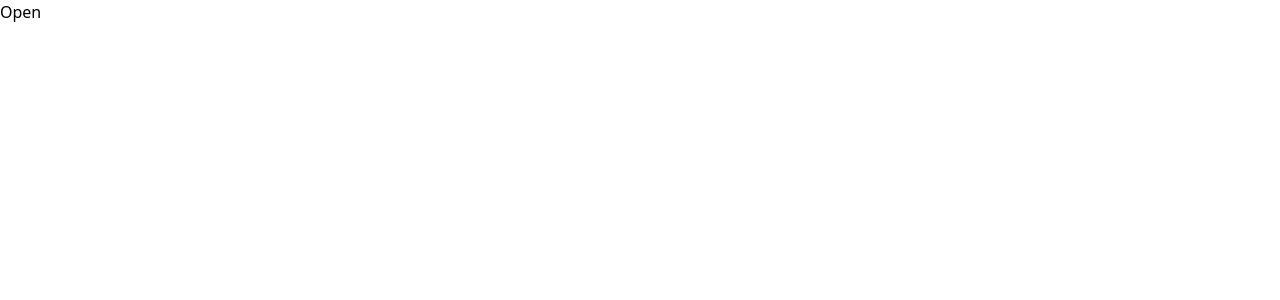
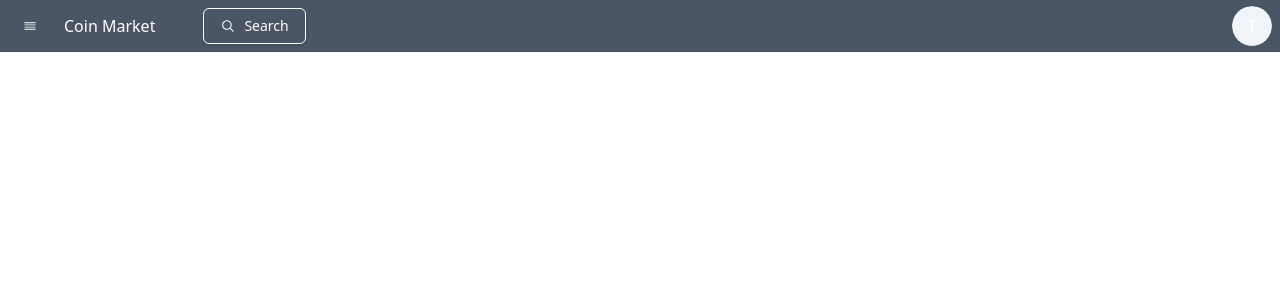
Before and after one commit to trungbeso/-ReactJS-Coin-Market-Application, a React (Vite) app: page /profile in a window 1280 px wide. Shown: the top 300 px of the page. Built offline with nearby package versions, Linux system fonts and the light colour scheme.

Commit message:
feat(system): create base project

```diff
--- a/package.json
+++ b/package.json
@@ -17,6 +17,7 @@
     "@fortawesome/react-fontawesome": "^0.2.2",
     "@radix-ui/react-avatar": "^1.1.3",
     "@radix-ui/react-dialog": "^1.1.6",
+    "@radix-ui/react-icons": "^1.3.2",
     "@radix-ui/react-slot": "^1.1.2",
     "@tailwindcss/vite": "^4.0.7",
     "class-variance-authority": "^0.7.1",
--- a/src/components/ui/sheet.jsx
+++ b/src/components/ui/sheet.jsx
@@ -25,7 +25,7 @@ const SheetOverlay = React.forwardRef(({ className, ...props }, ref) => (
 SheetOverlay.displayName = SheetPrimitive.Overlay.displayName
 
 const sheetVariants = cva(
-  "fixed z-50 gap-4 bg-white p-6 shadow-lg transition ease-in-out data-[state=closed]:duration-300 data-[state=open]:duration-500 data-[state=open]:animate-in data-[state=closed]:animate-out dark:bg-slate-950",
+  "fixed z-50 gap-4 bg-background p-6 shadow-lg transition ease-in-out data-[state=closed]:duration-300 data-[state=open]:duration-500 data-[state=open]:animate-in data-[state=closed]:animate-out",
   {
     variants: {
       side: {
@@ -48,7 +48,7 @@ const SheetContent = React.forwardRef(({ side = "right", className, children, ..
     <SheetOverlay />
     <SheetPrimitive.Content ref={ref} className={cn(sheetVariants({ side }), className)} {...props}>
       <SheetPrimitive.Close
-        className="absolute right-4 top-4 rounded-sm opacity-70 ring-offset-white transition-opacity hover:opacity-100 focus:outline-none focus:ring-2 focus:ring-slate-950 focus:ring-offset-2 disabled:pointer-events-none data-[state=open]:bg-slate-100 dark:ring-offset-slate-950 dark:focus:ring-slate-300 dark:data-[state=open]:bg-slate-800">
+        className="absolute right-4 top-4 rounded-sm opacity-70 ring-offset-background transition-opacity hover:opacity-100 focus:outline-none focus:ring-2 focus:ring-ring focus:ring-offset-2 disabled:pointer-events-none data-[state=open]:bg-secondary">
         <X className="h-4 w-4" />
         <span className="sr-only">Close</span>
       </SheetPrimitive.Close>
@@ -81,7 +81,7 @@ SheetFooter.displayName = "SheetFooter"
 const SheetTitle = React.forwardRef(({ className, ...props }, ref) => (
   <SheetPrimitive.Title
     ref={ref}
-    className={cn("text-lg font-semibold text-slate-950 dark:text-slate-50", className)}
+    className={cn("text-lg font-semibold text-foreground", className)}
     {...props} />
 ))
 SheetTitle.displayName = SheetPrimitive.Title.displayName
@@ -89,7 +89,7 @@ SheetTitle.displayName = SheetPrimitive.Title.displayName
 const SheetDescription = React.forwardRef(({ className, ...props }, ref) => (
   <SheetPrimitive.Description
     ref={ref}
-    className={cn("text-sm text-slate-500 dark:text-slate-400", className)}
+    className={cn("text-sm text-muted-foreground", className)}
     {...props} />
 ))
 SheetDescription.displayName = SheetPrimitive.Description.displayName
--- a/src/page/Navbar/Navbar.tsx
+++ b/src/page/Navbar/Navbar.tsx
@@ -8,17 +8,25 @@ import {
     SheetTrigger,
 } from "../../components/ui/sheet"
 import {Avatar, AvatarFallback, AvatarImage} from "../../components/ui/avatar.jsx"
+import { Button } from '../../components/ui/button'
+import {DragHandleHorizontalIcon, MagnifyingGlassIcon} from "@radix-ui/react-icons";
+
 
 
 const Navbar = () => {
     return (
-        <div>
+        <div className="px-2 text-white py-1 border-b z-50 bg-gray-600 bg-opacity-0 sticky top-0 left-0 right-0 flex justify-between items-center">
+            <div className="flex items-center gap-3">
                 <Sheet>
-                <SheetTrigger>Open</SheetTrigger>
-                <SheetContent side="left" className="text-white w-70 border-r-0 flex flex-col justify-center">
+                    <SheetTrigger>
+                        <Button variant="ghost" size="icon" className="rounded-full h-11 w-11">
+                            <DragHandleHorizontalIcon className="h-7 w-7"/>
+                        </Button>
+                    </SheetTrigger>
+                    <SheetContent side="left" className="bg-gray-900 text-white w-75 border-r-0 flex flex-col justify-center">
                         <SheetHeader className={undefined}>
                             <SheetTitle>
-                            <div className="text-3xl text-white flex justify-center items-center gap-2">
+                                <div className="text-3xl flex justify-center items-center gap-1">
                                     <Avatar>
                                         <AvatarImage
                                             src="https://upload.wikimedia.org/wikipedia/commons/thumb/4/46/Bitcoin.svg/1200px-Bitcoin.svg.png"/>
@@ -33,6 +41,21 @@ const Navbar = () => {
                         <Sidebar/>
                     </SheetContent>
                 </Sheet>
+                <p className="text-sm lg:text-base cursor-pointer">
+                    Coin Market
+                </p>
+                <div className="p-0 ml-9 ">
+                    <Button variant="outline" clasName=" flex items-center gap-3">
+                        <MagnifyingGlassIcon/>
+                        <span>Search</span>
+                    </Button>
+                </div>
+            </div>
+            <div>
+                <Avatar>
+                    <AvatarFallback>T </AvatarFallback>
+                </Avatar>
+            </div>
         </div>
     )
 }
--- a/src/page/Navbar/Sidebar.tsx
+++ b/src/page/Navbar/Sidebar.tsx
@@ -1,25 +1,46 @@
 import React from 'react'
-import {HomeIcon} from "lucide-react";
+
 import {Button} from "../../components/ui/button"
+import {ActivityLogIcon, DashboardIcon, ExitIcon, HomeIcon, PersonIcon} from "@radix-ui/react-icons";
+import {BookmarkIcon, CreditCardIcon, LandmarkIcon, WalletIcon} from "lucide-react";
+import {useNavigation} from "react-router-dom";
+import {
+    SheetClose,
+} from "../../components/ui/sheet"
+
 
 const menu = [
     {name: "Home", path: "/", icon: <HomeIcon className="h-6 w-6"/>},
-  {name: "Home", path: "/", icon: <HomeIcon className="h-6 w-6"/>},
-  {name: "Home", path: "/", icon: <HomeIcon className="h-6 w-6"/>},
-  {name: "Home", path: "/", icon: <HomeIcon className="h-6 w-6"/>},
-  {name: "Home", path: "/", icon: <HomeIcon className="h-6 w-6"/>},
-  {name: "Home", path: "/", icon: <HomeIcon className="h-6 w-6"/>}
+    {name: "Portfolio", path: "/portfolio", icon: <DashboardIcon className="h-6 w-6"/>},
+    {name: "Watchlist", path: "/watchlist", icon: <BookmarkIcon className="h-6 w-6"/>},
+    {name: "Activity", path: "/activity", icon: <ActivityLogIcon className="h-6 w-6"/>},
+    {name: "Wallet", path: "/wallet", icon: <WalletIcon className="h-6 w-6"/>},
+    {name: "Payment Details", path: "/payment-details", icon: <LandmarkIcon className="h-6 w-6"/>},
+    {name: "Withdrawal", path: "/withdrawal", icon: <CreditCardIcon className="h-6 w-6"/>},
+    {name: "Profile", path: "/profile", icon: <PersonIcon className="h-6 w-6"/>},
+    {name: "Logout", path: "/profile", icon: <ExitIcon className="h-6 w-6"/>},
+
 ]
 
 const Sidebar = () => {
+    // const navigation = useNavigation();
+    // const dispatch = useDispatch();
+    // const handleLogout = () => {
+    //     dispatch(logout());
+    // };
+
     return (
-    <div className="mt-10 space-y-5 hover:bg-gray-800">
-      <div>
-        <Button className="flex items-center gap-5 py-6 w-full">
-          <span className="w-8"><HomeIcon/></span>
-          <p>Home</p>
+        <div className="mt-10 space-y-5">
+            {menu.map((item) => (
+                <div key={item.name}>
+                    <SheetClose className="w-full ">
+                        <Button variant="outline" className="flex items-center gap-5 py-6 w-full hover:bg-gray-400">
+                            <span className="w-8">{item.icon}</span>
+                            <p>{item.name}</p>
                         </Button>
+                    </SheetClose>
                 </div>
+            ))}
         </div>
     )
 }
```
Also changed, not shown: 1 other file (tests, documents, lock files or other folders). Lines whose indentation alone changed are shown as unchanged.
